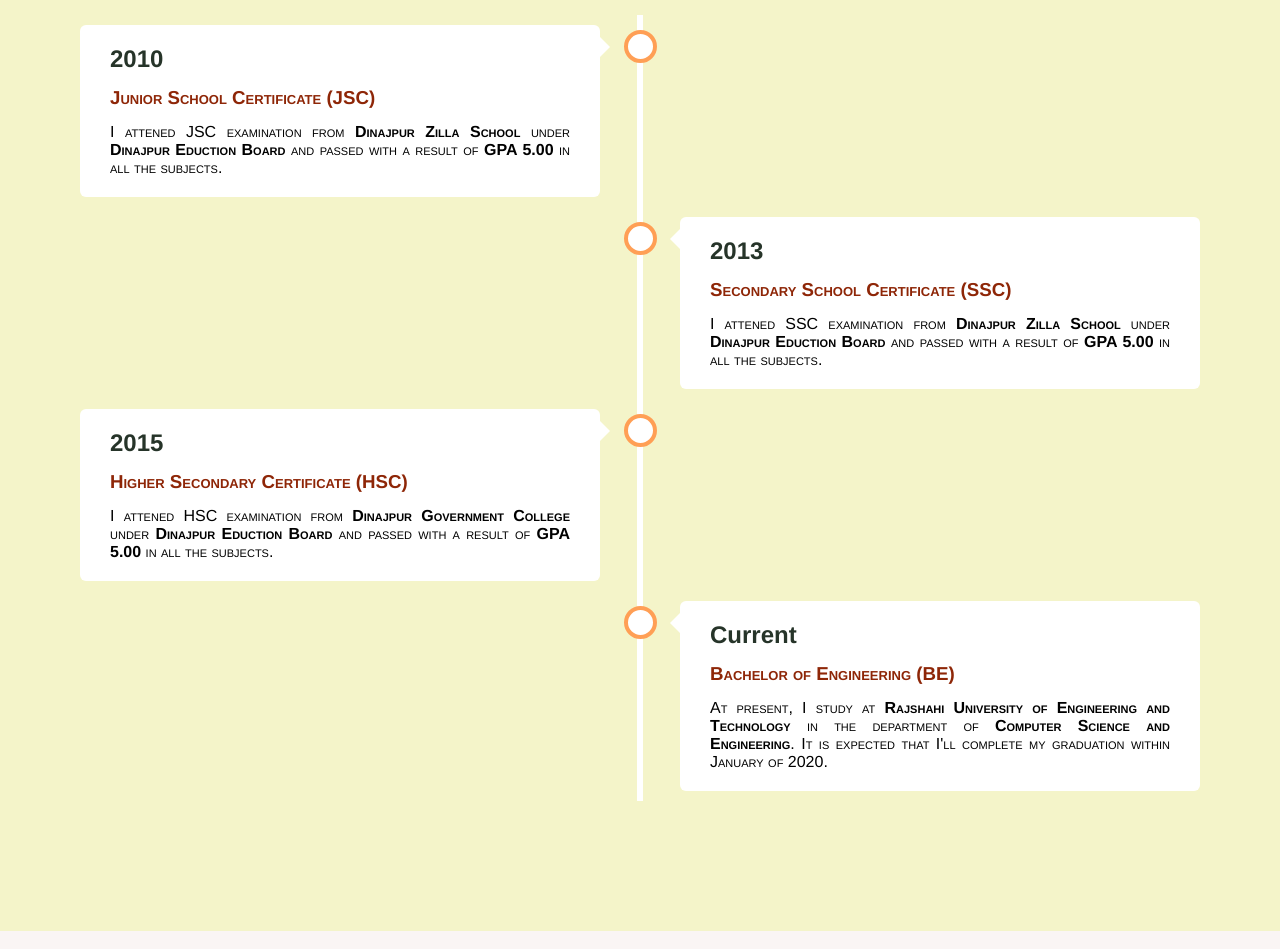
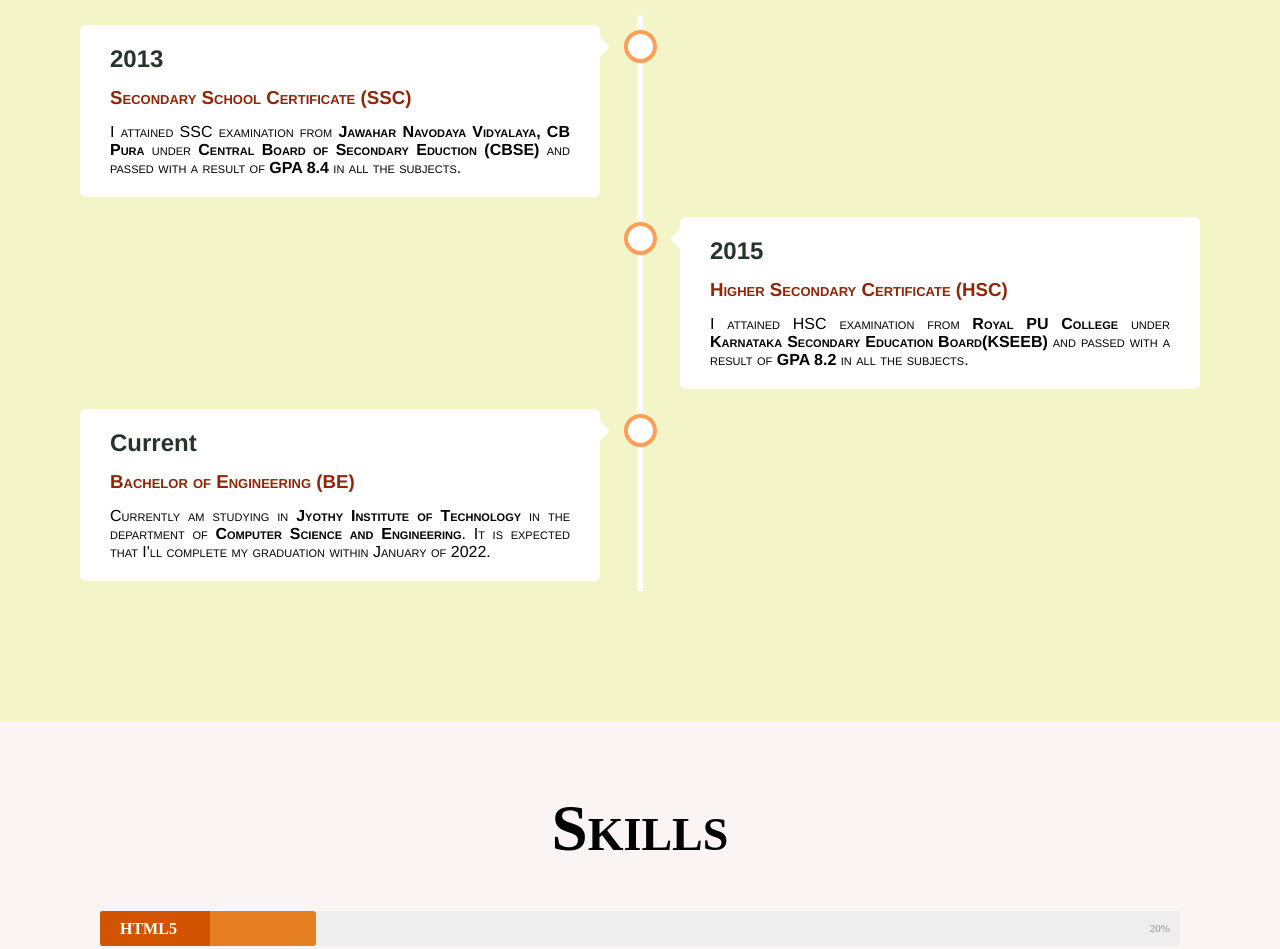
Before and after one commit to Saakethjayarama/Portfolio, a plain HTML site: page index.html in a window 1280 px wide. Shown: the part 960-1909 px from the top of the page. Drawn offline with Linux system fonts and the light colour scheme.

Commit message:
changed school details

```diff
--- a/index.html
+++ b/index.html
@@ -31,7 +31,7 @@
 			<div id="text">
 				<h1>Saaketh Jayarama</h1>
 				<p id="ruet">Jyothy institute of Technology<br>
-				Full Stack Developer</p>
+				I can develop Android and Web applications</p>
 			</div>
 
 		</div>
@@ -52,35 +52,29 @@
 			</div>
 
 			<div class="timeline" style="text-align: justify;">
+
+
 				<div class="container left">
 					<div class="content">
-						<h2 style="color: #263429;">2010</h2>
-						<h3 style="font-variant: small-caps;color: #8E2607; margin: 14px 0;">Junior School Certificate (JSC)</h3>
-						<p style="color: #000; font-variant: small-caps;">I attened JSC examination from <font style="font-weight: bold;">Dinajpur Zilla School</font> under <font style="font-weight: bold;">Dinajpur Eduction Board</font> and passed with a result of <font style="font-weight: bold;">GPA 5.00</font> in all the subjects.</p>
+						<h2 style="color: #263429">2013</h2>
+						<h3 style="font-variant: small-caps;color: #8E2607;  margin: 14px 0;">Secondary School Certificate (SSC)</h3>
+						<p style="color: #000; font-variant: small-caps;">I attained SSC examination from <font style="font-weight: bold;">Jawahar Navodaya Vidyalaya, CB Pura</font> under <font style="font-weight: bold;">Central Board of Secondary Eduction (CBSE)</font> and passed with a result of <font style="font-weight: bold;">GPA 8.4</font> in all the subjects.</p>
 					</div>
 				</div>
 
 				<div class="container right">
 					<div class="content">
-						<h2 style="color: #263429">2013</h2>
-						<h3 style="font-variant: small-caps;color: #8E2607;  margin: 14px 0;">Secondary School Certificate (SSC)</h3>
-						<p style="color: #000; font-variant: small-caps;">I attened SSC examination from <font style="font-weight: bold;">Dinajpur Zilla School</font> under <font style="font-weight: bold;">Dinajpur Eduction Board</font> and passed with a result of <font style="font-weight: bold;">GPA 5.00</font> in all the subjects.</p>
+						<h2 style="color: #263429">2015</h2>
+						<h3 style="font-variant: small-caps;color: #8E2607;  margin: 14px 0;">Higher Secondary Certificate (HSC)</h3>
+						<p style="color: #000; font-variant: small-caps;">I attained HSC examination from <font style="font-weight: bold;">Royal PU College</font> under <font style="font-weight: bold;"> Karnataka Secondary Education Board(KSEEB)</font> and passed with a result of <font style="font-weight: bold;">GPA 8.2</font> in all the subjects.</p>
 					</div>
 				</div>
 
 				<div class="container left">
 					<div class="content">
-						<h2 style="color: #263429">2015</h2>
-						<h3 style="font-variant: small-caps;color: #8E2607;  margin: 14px 0;">Higher Secondary Certificate (HSC)</h3>
-						<p style="color: #000; font-variant: small-caps;">I attened HSC examination from <font style="font-weight: bold;">Dinajpur Government College</font> under <font style="font-weight: bold;">Dinajpur Eduction Board</font> and passed with a result of <font style="font-weight: bold;">GPA 5.00</font> in all the subjects.</p>
-					</div>
-				</div>
-
-				<div class="container right">
-					<div class="content">
 						<h2 style="color: #263429">Current</h2>
 						<h3 style="font-variant: small-caps;color: #8E2607;  margin: 14px 0;">Bachelor of Engineering (BE)</h3>
-						<p style="color: #000; font-variant: small-caps;">At present, I study at <font style="font-weight: bold;">Rajshahi University of Engineering and Technology</font> in the department of <font style="font-weight: bold;">Computer Science and Engineering</font>. It is expected that I'll complete my graduation within January of 2020.</p>
+						<p style="color: #000; font-variant: small-caps;">Currently am studying in <font style="font-weight: bold;">Jyothy Institute of Technology</font> in the department of <font style="font-weight: bold;">Computer Science and Engineering</font>. It is expected that I'll complete my graduation within January of 2022.</p>
 					</div>
 				</div>
 			</div>
@@ -101,10 +95,10 @@
 <!--*************************************************************************************-->
 
 		<div class="wrapper">
-		    <div class="skillbar" data-percent="90">
+		    <div class="skillbar" data-percent="20">
 		      <span class="skillbar-title" style="background: #d35400;">HTML5</span>
 		      <p class="skillbar-bar" style="background: rgb(230, 126, 34); width: 90%;"></p>
-		      <span class="skill-bar-percent">90%</span>
+		      <span class="skill-bar-percent">9a0%</span>
 		    </div>
 		    <!-- End Skill Bar -->
 
```
